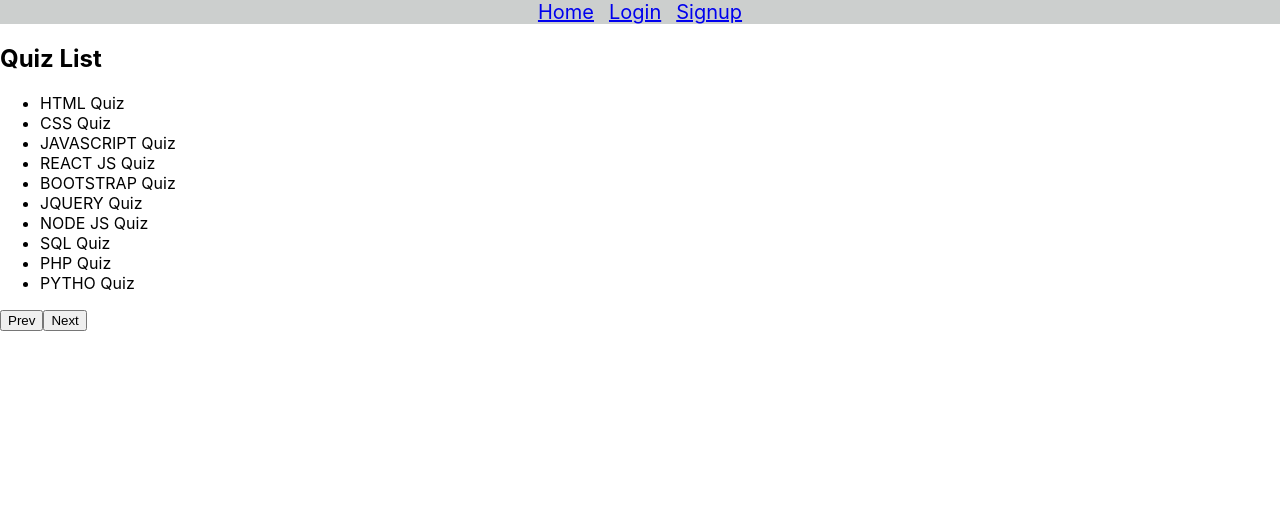
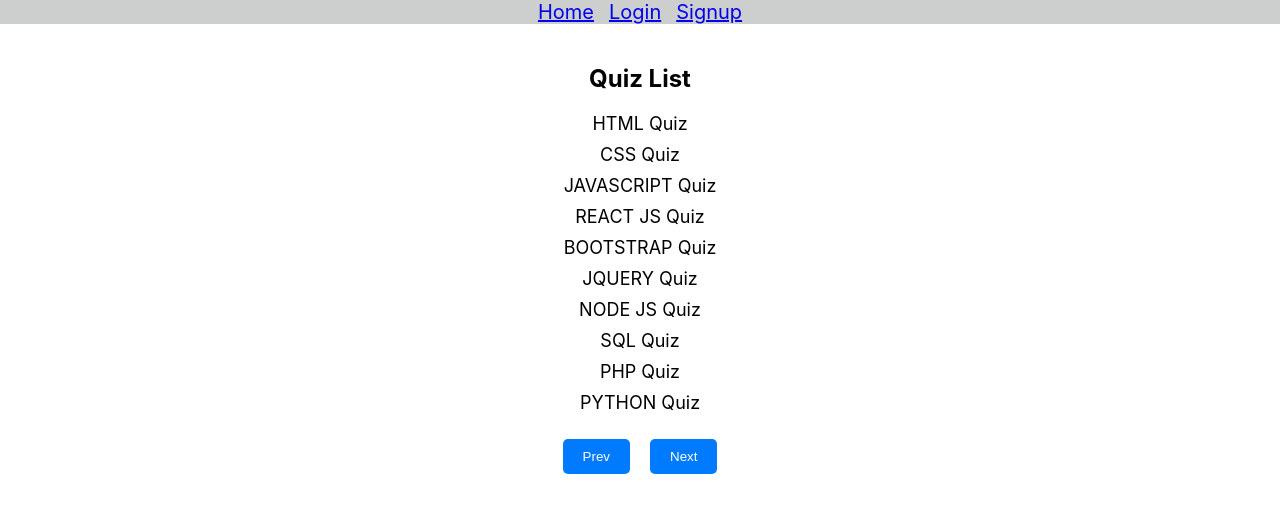
Before and after one commit to rksh1995/react-quiz-app, a React (Create React App) app: page /quizList in a window 1280 px wide. Shown: the top 512 px of the page. Built offline with nearby package versions, Linux system fonts and the light colour scheme.

Commit message:
added style to quizList and quizInstruction

```diff
--- a/src/components/QuizInstruction.js
+++ b/src/components/QuizInstruction.js
@@ -1,22 +1,55 @@
+import { useNavigate } from "react-router-dom";
 
-import { useNavigate } from "react-router-dom";
-const QuizInstruction = ()=>{
+const QuizInstruction = () => {
+  const navigate = useNavigate();
 
-    const navigate = useNavigate();
-    return(
-        <div>
-            <h2>Quiz App Instructions</h2>
-            <ol type="1">
-                <li>Each quiz contains 25-40 questions</li>
-                <li>You get 1 point for each correct answer</li>
-                <li>Every Question have four option</li>
-                <li>No negative marking are there</li>
-                <li>Your device camera should always on during quiz</li>
-                <li>Your internet speed must be 20 mbps</li>
+  const containerStyle = {
+    textAlign: 'center',
+    padding: '20px',
+  };
 
-            </ol>
-            <button onClick={ () => navigate("/quizList")}>Star Quiz</button>
-        </div>
-    )
-}
+  const headingStyle = {
+    fontSize: '24px',
+    fontWeight: 'bold',
+    marginBottom: '20px',
+  };
+
+  const listStyle = {
+    textAlign: 'left',
+    paddingLeft: '20px',
+  };
+
+  const listItemStyle = {
+    fontSize: '18px',
+    marginBottom: '10px',
+  };
+
+  const buttonStyle = {
+    backgroundColor: '#007bff',
+    color: '#fff',
+    padding: '10px 20px',
+    border: 'none',
+    borderRadius: '5px',
+    margin: '10px',
+    cursor: 'pointer',
+  };
+
+  return (
+    <div style={containerStyle}>
+      <h2 style={headingStyle}>Quiz App Instructions</h2>
+      <ol type="1" style={listStyle}>
+        <li style={listItemStyle}>Each quiz contains 25-40 questions</li>
+        <li style={listItemStyle}>You get 1 point for each correct answer</li>
+        <li style={listItemStyle}>Every Question has four options</li>
+        <li style={listItemStyle}>No negative marking is there</li>
+        <li style={listItemStyle}>Your device camera should always be on during the quiz</li>
+        <li style={listItemStyle}>Your internet speed must be 20 mbps</li>
+      </ol>
+      <button style={buttonStyle} onClick={() => navigate("/quizList")}>
+        Start Quiz
+      </button>
+    </div>
+  );
+};
+
 export default QuizInstruction;
--- a/src/components/QuizList.js
+++ b/src/components/QuizList.js
@@ -1,29 +1,60 @@
 
 // import { useNavigate } from "react-router-dom";
-const QuizList = ()=>{
+
 
     // const navigate = useNavigate();
-    return(
-        <div>
 
-            <h2>Quiz List</h2>
-            <ul>
-                <li>HTML Quiz</li>
-                <li>CSS Quiz</li>
-                <li>JAVASCRIPT Quiz</li>
-                <li>REACT JS Quiz</li>
-                <li>BOOTSTRAP Quiz</li>
-                <li>JQUERY Quiz</li>
-                <li>NODE JS Quiz</li>
-                <li>SQL Quiz</li>
-                <li>PHP Quiz</li>
-                <li>PYTHO Quiz</li>
+    const QuizList = () => {
+        const containerStyle = {
+          textAlign: 'center',
+          padding: '20px',
+        };
+
+        const headingStyle = {
+          fontSize: '24px',
+          fontWeight: 'bold',
+          marginBottom: '20px',
+        };
+
+        const listStyle = {
+          listStyleType: 'none',
+          padding: '0',
+        };
+
+        const listItemStyle = {
+          fontSize: '18px',
+          marginBottom: '10px',
+        };
+
+        const buttonStyle = {
+          backgroundColor: '#007bff',
+          color: '#fff',
+          padding: '10px 20px',
+          border: 'none',
+          borderRadius: '5px',
+          margin: '10px',
+          cursor: 'pointer',
+        };
+
+        return (
+          <div style={containerStyle}>
+            <h2 style={headingStyle}>Quiz List</h2>
+            <ul style={listStyle}>
+              <li style={listItemStyle}>HTML Quiz</li>
+              <li style={listItemStyle}>CSS Quiz</li>
+              <li style={listItemStyle}>JAVASCRIPT Quiz</li>
+              <li style={listItemStyle}>REACT JS Quiz</li>
+              <li style={listItemStyle}>BOOTSTRAP Quiz</li>
+              <li style={listItemStyle}>JQUERY Quiz</li>
+              <li style={listItemStyle}>NODE JS Quiz</li>
+              <li style={listItemStyle}>SQL Quiz</li>
+              <li style={listItemStyle}>PHP Quiz</li>
+              <li style={listItemStyle}>PYTHON Quiz</li>
             </ul>
+            <button style={buttonStyle}>Prev</button>
+            <button style={buttonStyle}>Next</button>
+          </div>
+        );
+      };
 
-            <button>Prev</button>
-        <button>Next</button>
-        </div>
-
-    )
-}
-export default QuizList;
+      export default QuizList;
```
